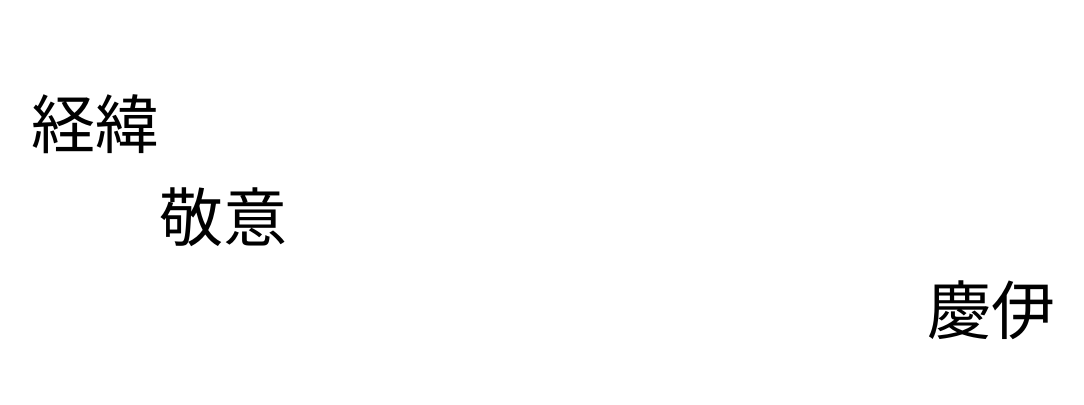
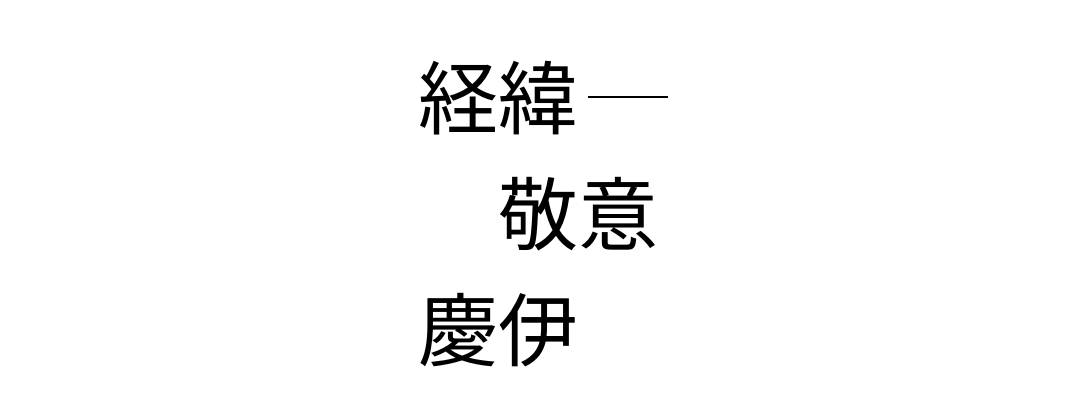
Before and after one commit to yoshida0531a/yoshida0531a.github.io, a plain HTML site: page index.html in a window 1280 px wide. Shown: the part 187-592 px from the top of the page, without its empty margins (97-1181 px from the left). Drawn offline with Linux system fonts and the light colour scheme.

Commit message:
Update index.html

```diff
--- a/index.html
+++ b/index.html
@@ -8,39 +8,34 @@
         body {
             background-color: white;
             color: black;
-            font-size: 64px;
-            font-family: 'serif', 'Hiragino Mincho Pro', 'MS PMincho', 'Times New Roman', serif; /* 明朝体 */
-            margin: 0;
-            padding: 0;
+            font-family: 'serif', 'Hiragino Mincho Pro', 'MS PMincho', 'Times New Roman', serif;
             display: flex;
-            flex-direction: column;
             align-items: center;
             justify-content: center;
             height: 100vh;
-        }
-
-        .line {
-            border-top: 1px solid black; /* 細い線 */
-            width: 100%; /* 線の幅 */
-            margin: 10px 0;
+            margin: 0;
         }
 
         .container {
-            width: 80%;
             text-align: left;
+            font-size: 80px;
+            line-height: 1.2;
         }
 
-        .kei {
-            text-align: left;
+        .text-line {
+            display: flex;
+            align-items: center;
+            margin: 20px 0;
+        }
+
+        .text-line .line {
+            flex-grow: 1;
+            border-top: 2px solid black;
+            margin-left: 10px;
         }
 
         .kei-i {
-            text-indent: 2em; /* 2文字分インデント */
-        }
-
-        .kei-i .line {
-            width: 100%;
-            margin: 10px 0;
+            text-indent: 1em;
         }
 
         .kei-right {
@@ -50,9 +45,17 @@
 </head>
 <body>
     <div class="container">
-        <div class="kei">経緯<span class="line"></span></div>
-        <div class="kei-i">敬意<span class="line"></span></div>
-        <div class="kei-right">慶伊</div>
+        <div class="text-line">
+            <span>経緯</span>
+            <span class="line"></span>
+        </div>
+        <div class="text-line kei-i">
+            <span>敬意</span>
+            <span class="line"></span>
+        </div>
+        <div class="text-line kei-right">
+            <span>慶伊</span>
+        </div>
     </div>
 </body>
 </html>
```
